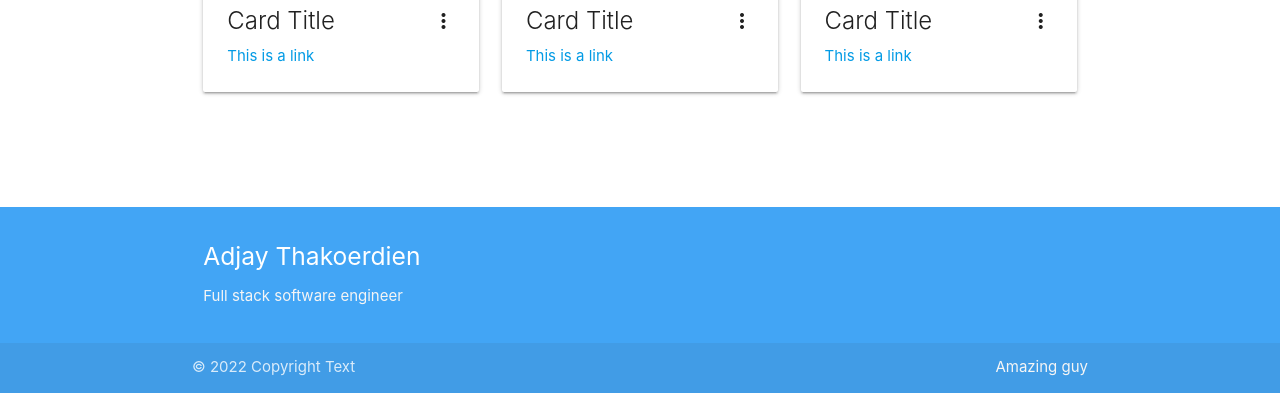
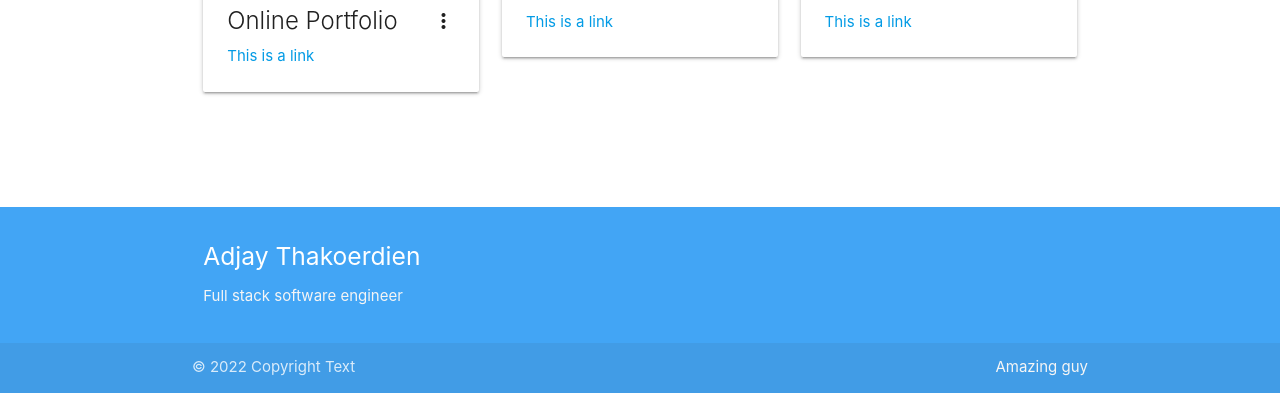
Before and after one commit to adjaythakoerdien/portfolio, a Django app: page / in a window 1280 px wide. Shown: the part 1293-1686 px from the top of the page. Run offline with Django 4.2, Linux system fonts and the light colour scheme; data comes from the database, SQL or seed files in the repository; both versions use the stored data as it was after the commit.

Commit message:
Connected projects from database to homepage

```diff
--- a/portfolio/templates/home.html
+++ b/portfolio/templates/home.html
@@ -68,53 +68,25 @@
 <section class="container">
     <h3 class="center-align">PROJECTS</h3>
     <div class="row">
-
+        {% for project in projects %}
         <div class="col s12 m12 l4">
              <div class="card">
                 <div class="card-image waves-effect waves-block waves-light">
-                  <img class="activator" src="https://materializecss.com/images/office.jpg">
+                  <img class="activator" src="{{ project.image1.url }}">
                 </div>
                 <div class="card-content">
-                  <span class="card-title activator grey-text text-darken-4">Card Title<i class="material-icons right">more_vert</i></span>
+                  <span class="card-title activator grey-text text-darken-4">{{ project.title }}<i class="material-icons right">more_vert</i></span>
                   <p><a href="#">This is a link</a></p>
                 </div>
                 <div class="card-reveal">
                   <span class="card-title grey-text text-darken-4">Project<i class="material-icons right">close</i></span>
-                  <p>Here is some more information about this product that is only revealed once clicked on.</p>
+                  <p>{{ project.description }}</p>
                 </div>
               </div>
         </div>
-        <div class="col s12 m12 l4">
-             <div class="card">
-                <div class="card-image waves-effect waves-block waves-light">
-                  <img class="activator" src="https://materializecss.com/images/office.jpg">
-                </div>
-                <div class="card-content">
-                  <span class="card-title activator grey-text text-darken-4">Card Title<i class="material-icons right">more_vert</i></span>
-                  <p><a href="#">This is a link</a></p>
-                </div>
-                <div class="card-reveal">
-                  <span class="card-title grey-text text-darken-4">Project<i class="material-icons right">close</i></span>
-                  <p>Here is some more information about this product that is only revealed once clicked on.</p>
-                </div>
-              </div>
-        </div>
+        {% endfor %}
 
-        <div class="col s12 m12 l4">
-             <div class="card">
-                <div class="card-image waves-effect waves-block waves-light">
-                  <img class="activator" src="https://materializecss.com/images/office.jpg">
-                </div>
-                <div class="card-content">
-                  <span class="card-title activator grey-text text-darken-4">Card Title<i class="material-icons right">more_vert</i></span>
-                  <p><a href="#">This is a link</a></p>
-                </div>
-                <div class="card-reveal">
-                  <span class="card-title grey-text text-darken-4">Project<i class="material-icons right">close</i></span>
-                  <p>Here is some more information about this product that is only revealed once clicked on.</p>
-                </div>
-              </div>
-        </div>
+
 
     </div>
 </section>
--- a/portfolio/views.py
+++ b/portfolio/views.py
@@ -1,17 +1,20 @@
 from django.http import HttpResponse
 from django.shortcuts import render
 from .models import SkillData, SkillWeb, SkillOther
-
+from projects.models import Project
 
 def home(request):
     skill_data = SkillData.objects.all()
     skill_web = SkillWeb.objects.all()
     skill_other = SkillOther.objects.all()
 
+    projects = Project.objects.all().filter(frontpage=True)
+
     return render(request, 'home.html', {
         'skill_data': skill_data,
         'skill_web': skill_web,
-        'skill_other': skill_other
+        'skill_other': skill_other,
+        'projects': projects
     })
 
 
--- a/portfolioproject/urls.py
+++ b/portfolioproject/urls.py
@@ -1,8 +1,11 @@
+from django.conf.urls.static import static
 from django.urls import include, path
 from django.contrib import admin
+
+from portfolioproject import settings
 
 urlpatterns = [
     path('', include('portfolio.urls'), name="home"),
     path('blog', include('blog.urls'), name="blog"),
     path('admin/', admin.site.urls),
-]
+] + static(settings.MEDIA_URL, document_root=settings.MEDIA_ROOT)
```
Also changed, not shown: portfolioproject/settings.py (+6 -5 lines), db.sqlite3, media/images/image_2022_03_11T08_05_56_438Z_ASFLQXW.png (added), media/images/image_2022_03_11T08_05_56_438Z_r8LcUrt.png (added).
